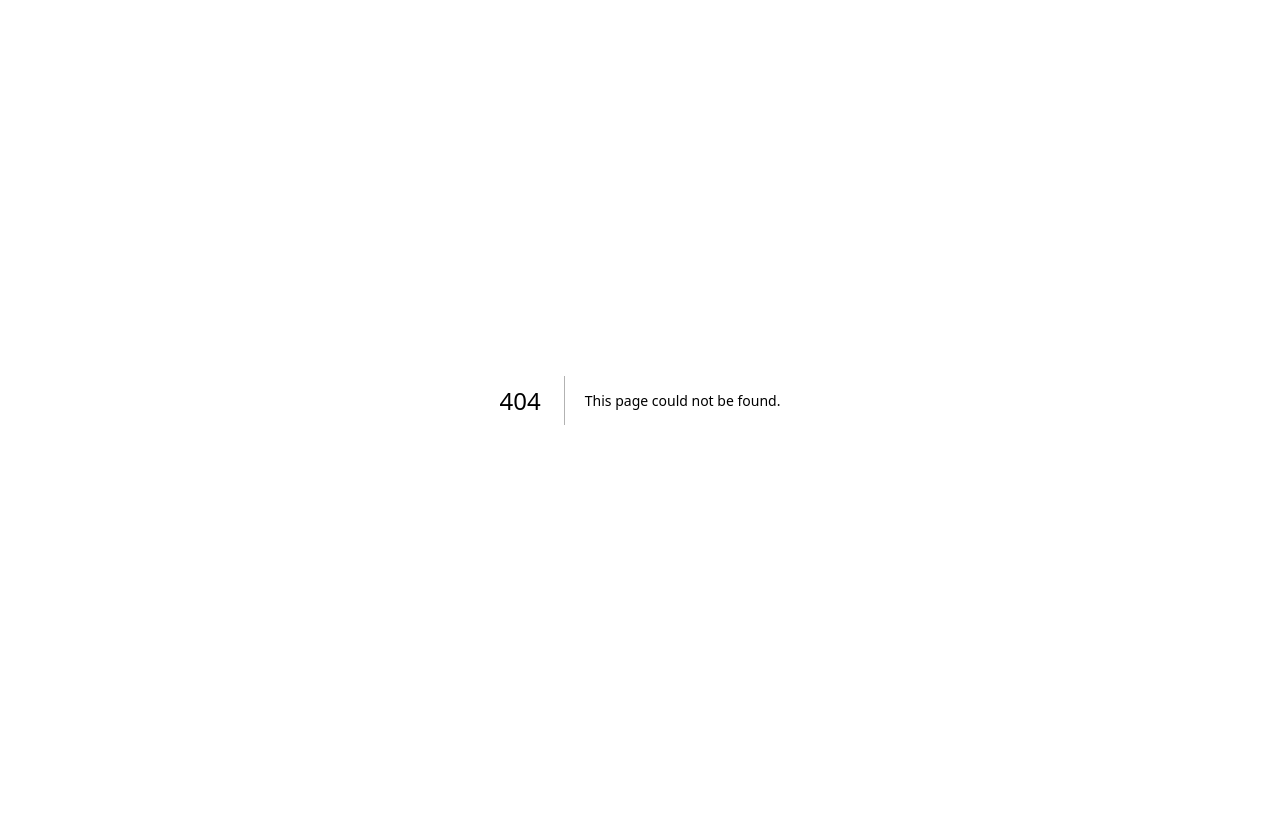
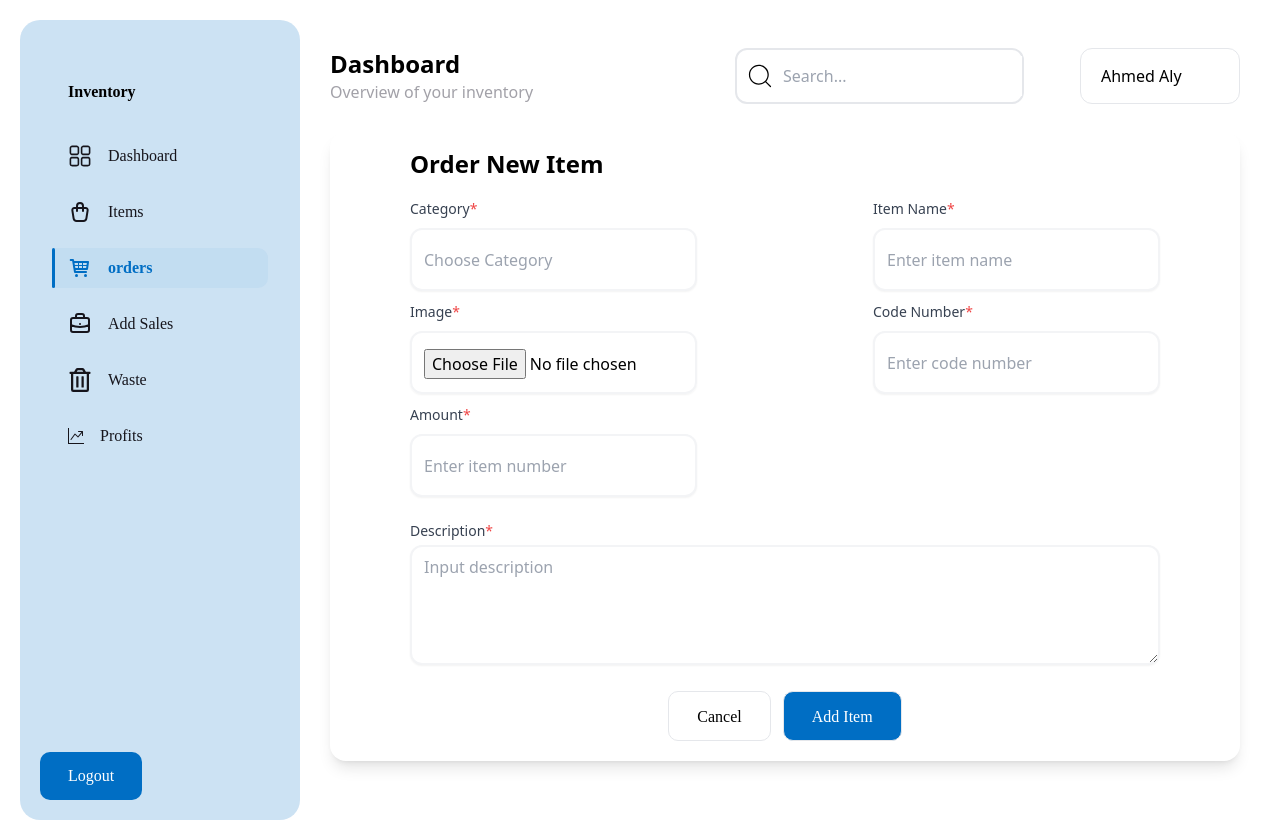
Before and after one commit to Mohmed-saleh1/inventory-frontend, a Next.js app: page /orders/addorders in a window 1280 px wide. Before the commit this address had no page. Built offline with nearby package versions, Linux system fonts and the light colour scheme; a web font is replaced by a local one.

Commit message:
creat the initial for orders page

```diff
--- /dev/null
+++ b/app/(dashboard)/orders/addorders/page.tsx
@@ -0,0 +1,157 @@
+'use client';
+import React, { useState } from 'react';
+import InputField from '../../../components/InputField';
+import CustomButton from '../../../components/CustomButton';
+const addorders: React.FC = () => {
+  const [formData, setFormData] = useState({
+    category: '',
+    image: null,
+    amount: '',
+    itemName: '',
+    codeNumber: '',
+    description: '',
+  });
+
+
+  const handleChange = (e: React.ChangeEvent<HTMLInputElement | HTMLTextAreaElement>) => {
+    const { name, value } = e.target;
+
+
+    if (e.target.type === 'file') {
+      setFormData({ ...formData, [name]: (e.target as HTMLInputElement).files?.[0] || null });
+    } else {
+      setFormData({ ...formData, [name]: value });
+    }
+  };
+
+
+  const handleSubmit = async (e: React.FormEvent) => {
+    e.preventDefault();
+
+
+    const formDataToSend = new FormData();
+    formDataToSend.append('category', formData.category);
+    formDataToSend.append('name', formData.itemName);
+    formDataToSend.append('price', formData.amount);
+    formDataToSend.append('quantity', formData.codeNumber);
+    formDataToSend.append('description', formData.description);
+    if (formData.image) {
+      formDataToSend.append('image', formData.image);
+    }
+    console.log([...formDataToSend.entries()]);
+
+
+    try {
+
+      const response = await fetch('https://inventory-backend-sqbj.onrender.com/products', {
+        method: 'POST',
+        body: formDataToSend,
+      });
+
+
+      if (response.ok) {
+        const data = await response.json();
+        alert('Product added successfully!');
+        console.log('Response:', data);
+
+
+        setFormData({
+          category: '',
+          image: null,
+          amount: '',
+          itemName: '',
+          codeNumber: '',
+          description: '',
+        });
+      } else {
+        alert('Failed to add product. Please try again.');
+      }
+    } catch (error) {
+      console.error('Error:', error);
+      alert('Network error. Please check your connection.');
+    }
+  };
+
+  return (
+    <div className="flex bg-white">
+      <form
+        onSubmit={handleSubmit}
+        className="mt-6 shadow-lg flex flex-col px-20 pt-4 w-full rounded-2xl relative"
+      >
+        <h1 className="text-2xl text-black font-semibold mb-4">Order New Item</h1>
+
+        {/* Inputs */}
+        <div className="grid grid-cols-2 gap-x-44">
+          <InputField
+            label="Category"
+            type="text"
+            name="category"
+            placeholder="Choose Category"
+            required={true}
+            value={formData.category}
+            onChange={handleChange}
+          />
+          <InputField
+            label="Item Name"
+            type="text"
+            name="itemName"
+            placeholder="Enter item name"
+            required={true}
+            value={formData.itemName}
+            onChange={handleChange}
+          />
+          <InputField
+            label="Image"
+            type="file"
+            name="image"
+            required={true}
+            onChange={handleChange}
+          />
+          <InputField
+            label="Code Number"
+            type="text"
+            name="codeNumber"
+            placeholder="Enter code number"
+            required={true}
+            value={formData.codeNumber}
+            onChange={handleChange}
+          />
+          <InputField
+            label="Amount"
+            type="number"
+            name="amount"
+            placeholder="Enter item number"
+            required={true}
+            value={formData.amount}
+            onChange={handleChange}
+          />
+        </div>
+
+        {/* Description */}
+        <div className="mt-4 k">
+          <label className="block text-sm font-medium text-gray-700 mb-1">
+            Description<span className="text-red-500">*</span>
+          </label>
+          <textarea
+            name="description"
+            placeholder="Input description"
+            required
+            value={formData.description}
+            onChange={handleChange}
+            className="w-full px-3 py-2 h-[120px]
+            border-gray-100 border-2 rounded-xl shadow-sm focus:outline-none
+            focus:ring-blue-500 focus:border-blue-500 sm:text-base text-blac"
+          />
+        </div>
+
+        {/* Submit Button */}
+        <div className="w-full bg-white flex justify-center items-center gap-3 py-5">
+          <CustomButton title="Cancel" containerClass="bg-white border w-[166px] h-[50px]" />
+          <CustomButton title="Add Item" containerClass="text-white border w-[166px] h-[50px]" />
+        </div>
+      </form>
+    </div>
+  );
+};
+
+export default addorders;
--- /dev/null
+++ b/app/(dashboard)/orders/page.tsx
@@ -0,0 +1,39 @@
+"use client";
+import React from "react";
+import { GrAddCircle } from "react-icons/gr";
+import { useRouter } from "next/navigation";
+import CustomButton from "../../components/CustomButton";
+import ItemsTable from "../../components/Table-Components/ItemsTable";
+
+
+// Main component for displaying all items with search, add, and filter functionalities
+export const orderPage = () => {
+  const router = useRouter();
+
+  // Handles navigation to the add-item page
+  const handleAddItemClick = () => {
+    router.push("/orders/addorders");
+  };
+
+  return (
+    <div className="mt-6 shadow-lg flex flex-col px-10 pt-4 w-full rounded-2xl relative min-h-[670px]">
+      <div className="flex flex-col justify-center items-center w-full py-5">
+
+          {/* Control Buttons (Add and Filter) */}
+          <div className="flex gap-3 justify-center items-center">
+            {/* Button to navigate to Add Item page */}
+            <CustomButton
+              title="Add Order"
+              leftIcon={<GrAddCircle size={24} />}
+              containerClass="flex items-center justify-center gap-2 text-white"
+              onClick={handleAddItemClick}
+            />
+        </div>
+        {/* Render the table of items */}
+        <ItemsTable />
+      </div>
+    </div>
+  );
+};
+
+export default orderPage;
--- a/app/components/Navbar.tsx
+++ b/app/components/Navbar.tsx
@@ -15,6 +15,8 @@ const Navbar = () => {
     "/add-sales": { title: "Add Daily Sales", subtitle: "sales details information" },
     "/": { title: "Reports", subtitle: "reports details information" },
     "/waste": { title: "Expired", subtitle: "expired details information" },
+    "/orders": { title: "Orders", subtitle: "orders details information" },
+
   };
 
   // Handle dynamic routing logic for `/items/update-product/[id]`
--- a/app/components/Sidebar.tsx
+++ b/app/components/Sidebar.tsx
@@ -4,6 +4,7 @@ import React from "react";
 import CustomButton from "./CustomButton";
 import { RxDashboard } from "react-icons/rx";
 import { TbShoppingBag } from "react-icons/tb";
+import { TiShoppingCart } from "react-icons/ti";
 import { HiOutlineBriefcase } from "react-icons/hi";
 import MenuItem from "./MenuItem";
 import { FaRegTrashAlt } from "react-icons/fa";
@@ -24,6 +25,13 @@ const Sidebar = () => {
       path: "/items",
       isClickable: true,
     },
+    {
+      name: "orders",
+      icon: <TiShoppingCart size={24} />,
+      path: "/orders",
+      isClickable: true,
+    },
+
     {
       name: "Add Sales",
       icon: <HiOutlineBriefcase size={24} />,
```
Also changed, not shown: public/cargo.png (added).
